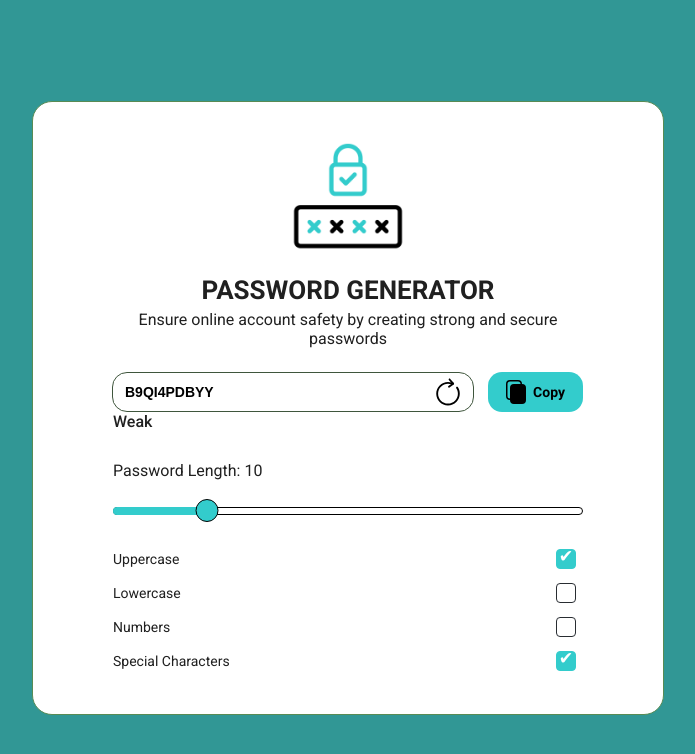
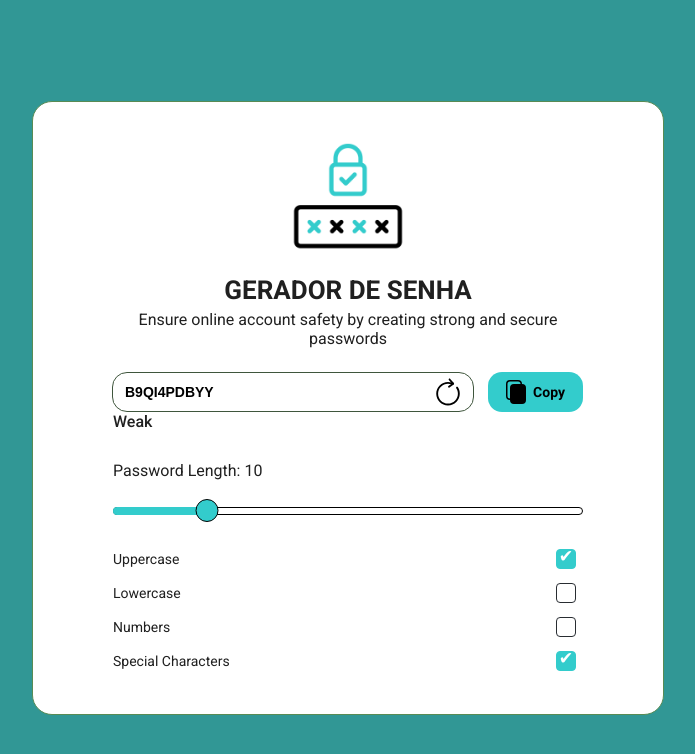
Before and after one commit to matheushmendes/password-generator, a React (Vite) app: page / in a window 1280 px wide. Shown: the top 754 px of the page, without its empty margins (292-987 px from the left). Built offline with nearby package versions, Linux system fonts and the light colour scheme; the HTML template or start-up script is replaced by a standard one.

Commit message:
Tradução do titulo do card

```diff
--- a/src/components/PasswordGenerator/index.tsx
+++ b/src/components/PasswordGenerator/index.tsx
@@ -24,7 +24,7 @@ const PasswordGenerator = () => {
         <img src={passwordGif} alt="Password Gif" />
       </div>
       <div className="tac">
-        <h2 className="title">PASSWORD GENERATOR</h2>
+        <h2 className="title">GERADOR DE SENHA</h2>
         <p className="subtitle">
           Ensure online account safety by creating strong and secure passwords
         </p>
```
